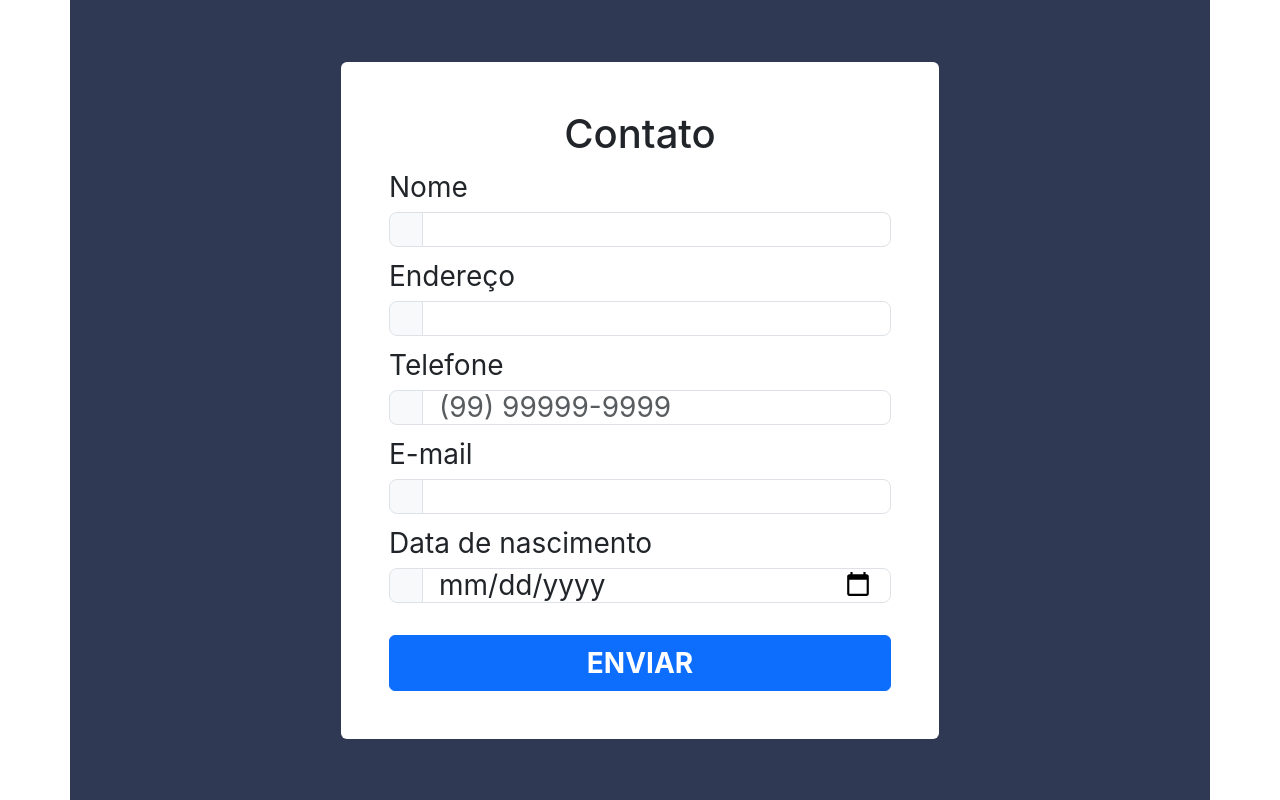
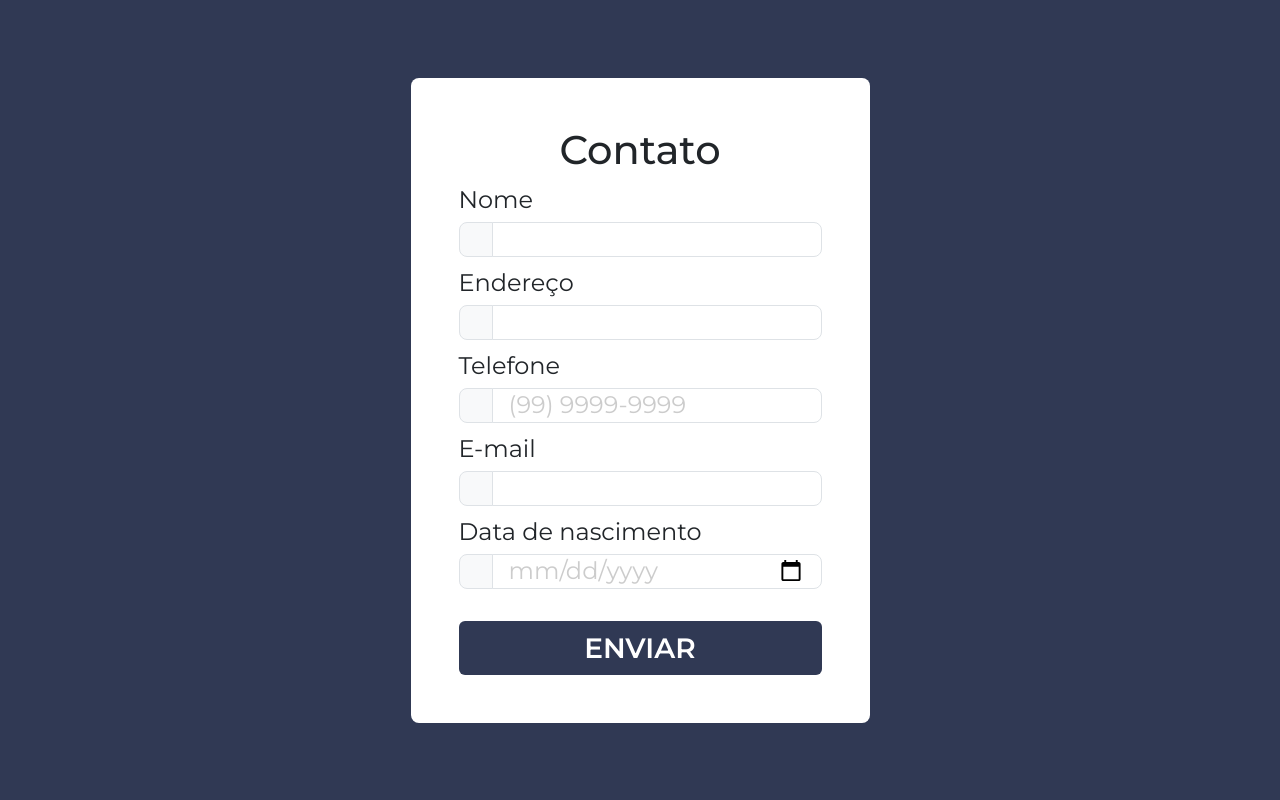
Before and after one commit to wesleysantossts/teste-insightit, a React (Create React App) app: page / in a window 1280 px wide. Built offline with nearby package versions, Linux system fonts and the light colour scheme; some icons are missing.

Commit message:
style: alterações no estilo do formulário de contato

```diff
--- a/public/index.html
+++ b/public/index.html
@@ -1,5 +1,5 @@
 <!DOCTYPE html>
-<html lang="en">
+<html lang="pt-br">
   <head>
     <meta charset="utf-8" />
     <link rel="icon" href="%PUBLIC_URL%/favicon.ico" />
@@ -7,7 +7,7 @@
     <meta name="theme-color" content="#000000" />
     <meta
       name="description"
-      content="Web site created using create-react-app"
+      content="Formulário - Insight IT"
     />
     <link rel="apple-touch-icon" href="%PUBLIC_URL%/logo192.png" />
     <link rel="manifest" href="%PUBLIC_URL%/manifest.json" />
--- a/src/components/global/input/index.js
+++ b/src/components/global/input/index.js
@@ -4,11 +4,11 @@ import './styles.css';
 const Input = (props) => {
   return (
     <div className='form-group'>
-      {props.label && <label className='control-label mb-1 fs-3'>{props.label}</label>}
+      {props.label && <label className='control-label mb-1 fs-4' htmlFor={`${props.name}`}>{props.label}</label>}
       <div className='input-group input-group-lg flex-nowrap mb-2'>
         {props.icon && <span className='input-group-text'><i className={`glyphicon glyphicon-${props.icon}`}></i></span>}
         <input
-          className='form-control fs-3'
+          className='form-control fs-4'
           id={props.id}
           name={props.name}
           type={props.type}
--- a/src/components/global/input/styles.css
+++ b/src/components/global/input/styles.css
@@ -1,3 +1,11 @@
 .input-group {
   height: 35px;
 }
+
+input::placeholder,
+input[type="date"]::-webkit-datetime-edit-text,
+input[type="date"]::-webkit-datetime-edit-month-field,
+input[type="date"]::-webkit-datetime-edit-day-field,
+input[type="date"]::-webkit-datetime-edit-year-field {
+  color: #ccc !important;
+}
--- a/src/index.css
+++ b/src/index.css
@@ -1,7 +1,9 @@
+@import url('https://fonts.googleapis.com/css2?family=Montserrat:ital,wght@0,200;0,300;0,400;0,500;0,600;1,200;1,300;1,400;1,500;1,600&display=swap');
+
 body, #root {
   margin: 0;
   padding: 0;
-  font-family: -apple-system, BlinkMacSystemFont, 'Segoe UI', 'Roboto', 'Oxygen',
+  font-family: 'Montserrat', -apple-system, BlinkMacSystemFont, 'Segoe UI', 'Roboto', 'Oxygen',
     'Ubuntu', 'Cantarell', 'Fira Sans', 'Droid Sans', 'Helvetica Neue',
     sans-serif;
   -webkit-font-smoothing: antialiased;
--- a/src/pages/login/index.js
+++ b/src/pages/login/index.js
@@ -4,17 +4,21 @@ import Input from '../../components/global/input';
 import './styles.css'
 
 const Login = (props) => {
+  const handleSubmit = () => {
+
+  }
+
   return (
-    <DefaultLayout>
-      <div className='container-formulario p-5 rounded-2 border-0'>
+    <DefaultLayout fluid>
+      <div className='container-formulario p-5 rounded-3 border-0'>
         <h1 className='text-center mt-0'>Contato</h1>
-        <form onSubmit={() => {}}>
+        <form onSubmit={() => handleSubmit()}>
           <Input type='text' label='Nome' icon='user' />
           <Input type='text' label='Endereço' icon='home' />
-          <Input type='number' label='Telefone' placeholder='(99) 99999-9999' icon='phone' />
+          <Input type='number' label='Telefone' placeholder='(99) 9999-9999' icon='phone' />
           <Input type='email' label='E-mail' icon='envelope' />
           <Input type='date' label='Data de nascimento' icon='calendar' />
-          <button type='submit' className='btn btn-primary w-100 mt-4 fs-3 fw-bold'>ENVIAR</button>
+          <button type='submit' className='btn btn-primary w-100 mt-4 fs-3 fw-bold border-0'>ENVIAR</button>
         </form>
       </div>
     </DefaultLayout>
--- a/src/pages/login/styles.css
+++ b/src/pages/login/styles.css
@@ -2,3 +2,7 @@
   font-size: 1.2em;
   background-color: white;
 }
+
+.btn-primary {
+  background: var(--cor-primaria);
+}
```
